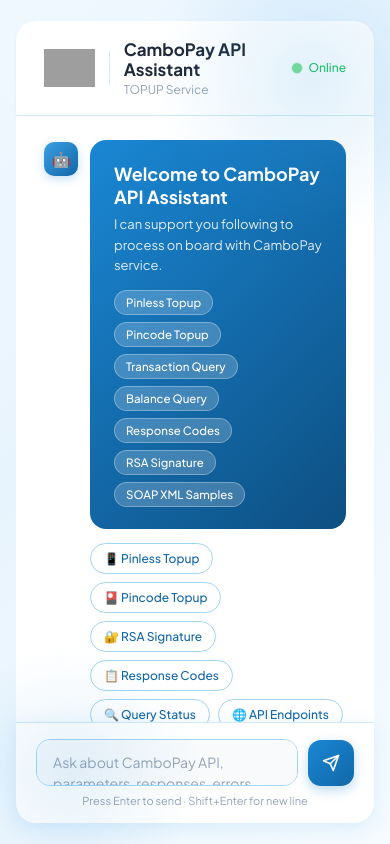
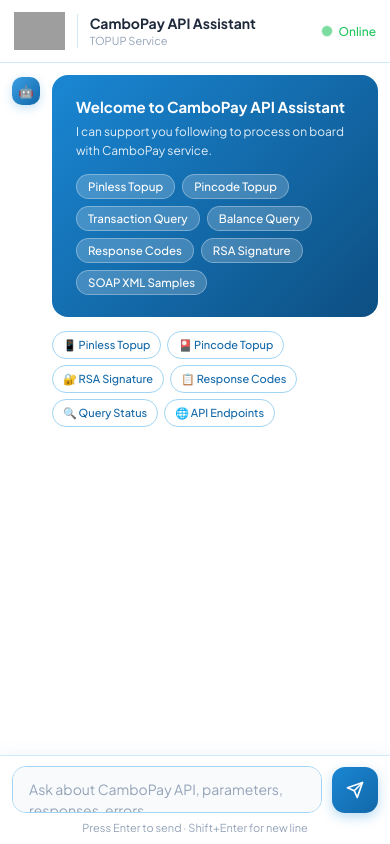
Before and after one commit to samrachcambopay/cambopay-chatbot, a website: page public/index.html in a window 390 px wide. Drawn offline with Linux system fonts and the light colour scheme; grey boxes are pictures that could not be loaded.

Commit message:
Update index.html
Make into responsive

```diff
--- a/public/index.html
+++ b/public/index.html
@@ -33,7 +33,7 @@
   body {
     font-family: 'Plus Jakarta Sans', sans-serif;
     background: linear-gradient(135deg, #f0f8ff 0%, #e8f4fd 40%, #f5fbff 100%);
-    min-height: 100vh;
+    min-height: 100dvh;
     display: flex;
     flex-direction: column;
     align-items: center;
@@ -60,18 +60,20 @@
   .app-wrapper {
     width: 100%; max-width: 820px;
     display: flex; flex-direction: column; gap: 0;
-    height: 95vh; max-height: 860px;
+    height: 100dvh;
+    max-height: 860px;
   }
 
   /* Header */
   .header {
     background: var(--white);
     border-radius: 20px 20px 0 0;
-    padding: 18px 28px;
-    display: flex; align-items: center; gap: 14px;
+    padding: 14px 16px;
+    display: flex; align-items: center; gap: 12px;
     border-bottom: 1px solid var(--blue-100);
     box-shadow: var(--shadow-sm);
     flex-shrink: 0;
+    overflow: hidden;
   }
 
   .logo-badge {
@@ -111,9 +113,10 @@
   /* Chat area */
   .chat-area {
     background: var(--white);
-    flex: 1; overflow-y: auto; padding: 24px 28px;
+    flex: 1; overflow-y: auto; padding: 16px 16px;
     display: flex; flex-direction: column; gap: 18px;
     scroll-behavior: smooth;
+    overflow-x: hidden;
   }
   .chat-area::-webkit-scrollbar { width: 5px; }
   .chat-area::-webkit-scrollbar-track { background: transparent; }
@@ -122,6 +125,7 @@
   /* Messages */
   .message {
     display: flex; gap: 12px; max-width: 88%;
+    min-width: 0;
     animation: slideIn 0.3s ease;
   }
   @keyframes slideIn {
@@ -150,6 +154,8 @@
   .bubble {
     padding: 12px 16px; border-radius: 16px;
     font-size: 14px; line-height: 1.65; color: var(--gray-800);
+    min-width: 0; overflow-wrap: break-word; word-break: break-word;
+    flex: 1;
   }
   .message.bot .bubble {
     background: var(--light-blue);
@@ -176,14 +182,19 @@
     overflow-x: auto; font-family: 'JetBrains Mono', monospace;
     font-size: 12px; line-height: 1.6;
     border: 1px solid rgba(255,255,255,0.08);
+    max-width: 100%; white-space: pre-wrap; word-break: break-all;
   }
   .bubble pre code { background: none; color: inherit; padding: 0; font-size: 12px; }
   .bubble strong { font-weight: 600; color: var(--blue-700); }
   .message.user .bubble strong { color: var(--white); }
   .bubble ul, .bubble ol { padding-left: 20px; margin: 6px 0; }
   .bubble li { margin: 3px 0; }
+  .bubble .table-wrap {
+    width: 100%; overflow-x: auto; -webkit-overflow-scrolling: touch;
+    margin: 10px 0; border-radius: 8px;
+  }
   .bubble table {
-    border-collapse: collapse; width: 100%; margin: 10px 0;
+    border-collapse: collapse; min-width: 100%; margin: 0;
     font-size: 12.5px;
   }
   .bubble th, .bubble td {
@@ -292,6 +303,39 @@
   .topic-tag {
     background: rgba(255,255,255,0.2); border: 1px solid rgba(255,255,255,0.3);
     padding: 4px 11px; border-radius: 20px; font-size: 11.5px; font-weight: 500;
+  }
+
+  /* ===== RESPONSIVE / MOBILE ===== */
+  @media (max-width: 600px) {
+    body { padding: 0; background: var(--white); }
+    body::before, body::after { display: none; }
+
+    .app-wrapper {
+      height: 100dvh; max-height: none;
+      border-radius: 0;
+    }
+    .header { border-radius: 0; padding: 12px 14px; }
+    .chat-area { padding: 12px 12px; }
+    .input-area { padding: 10px 12px; border-radius: 0; }
+
+    .message { max-width: 96%; }
+    .bubble { font-size: 13px; padding: 10px 13px; }
+    .bubble pre { font-size: 11px; }
+    .bubble th, .bubble td { padding: 6px 8px; font-size: 11.5px; }
+
+    .suggestions { gap: 6px; }
+    .suggestion-btn { font-size: 11px; padding: 6px 10px; }
+
+    .welcome-card h2 { font-size: 15px; }
+    .welcome-card p { font-size: 12px; }
+
+    .header-text h1 { font-size: 14px; }
+    .header-text p { font-size: 11px; }
+  }
+
+  @media (max-width: 400px) {
+    .message { max-width: 100%; }
+    .avatar { width: 28px; height: 28px; font-size: 12px; }
   }
 </style>
 </head>
@@ -502,7 +546,7 @@
         }
       }
       tableHtml += '</table>';
-      result.push(tableHtml);
+      result.push('<div class="table-wrap">' + tableHtml + '</div>');
     } else {
       result.push(line);
       i++;
```
